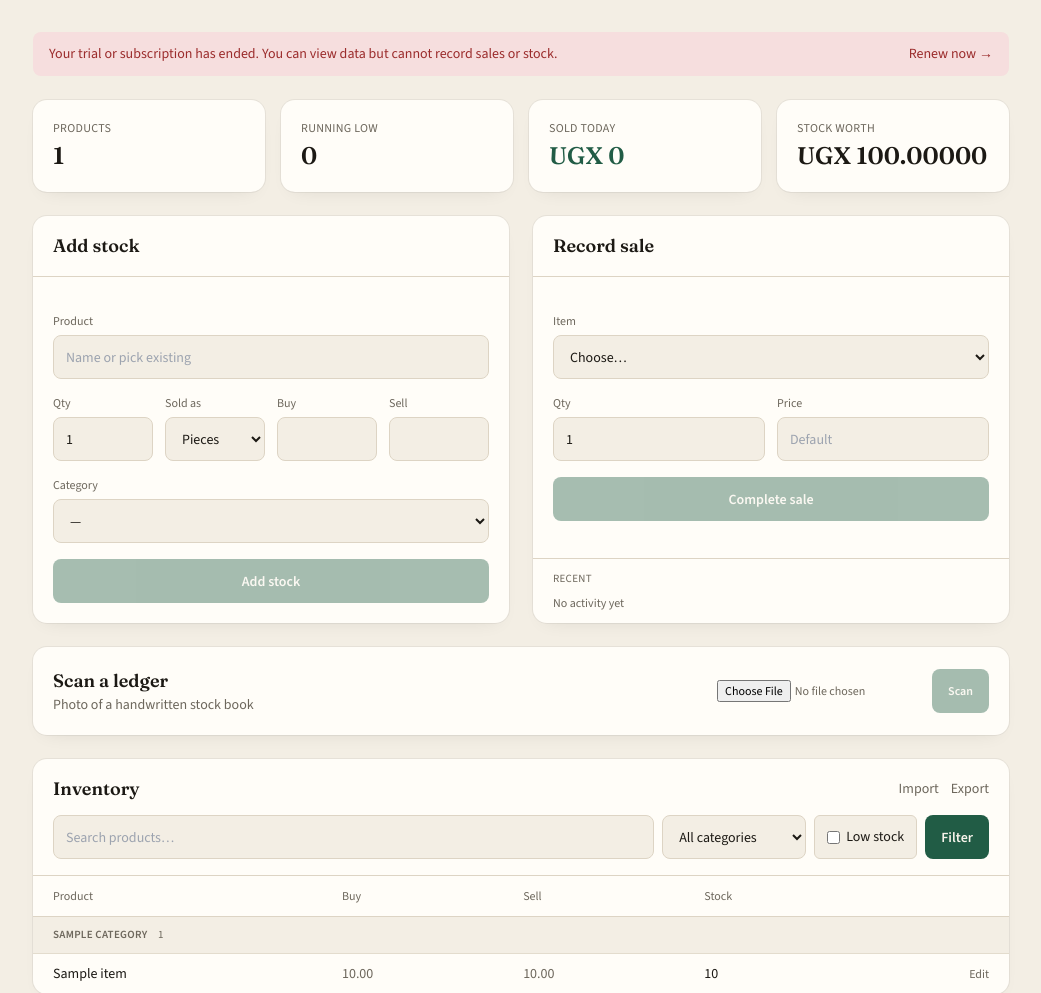
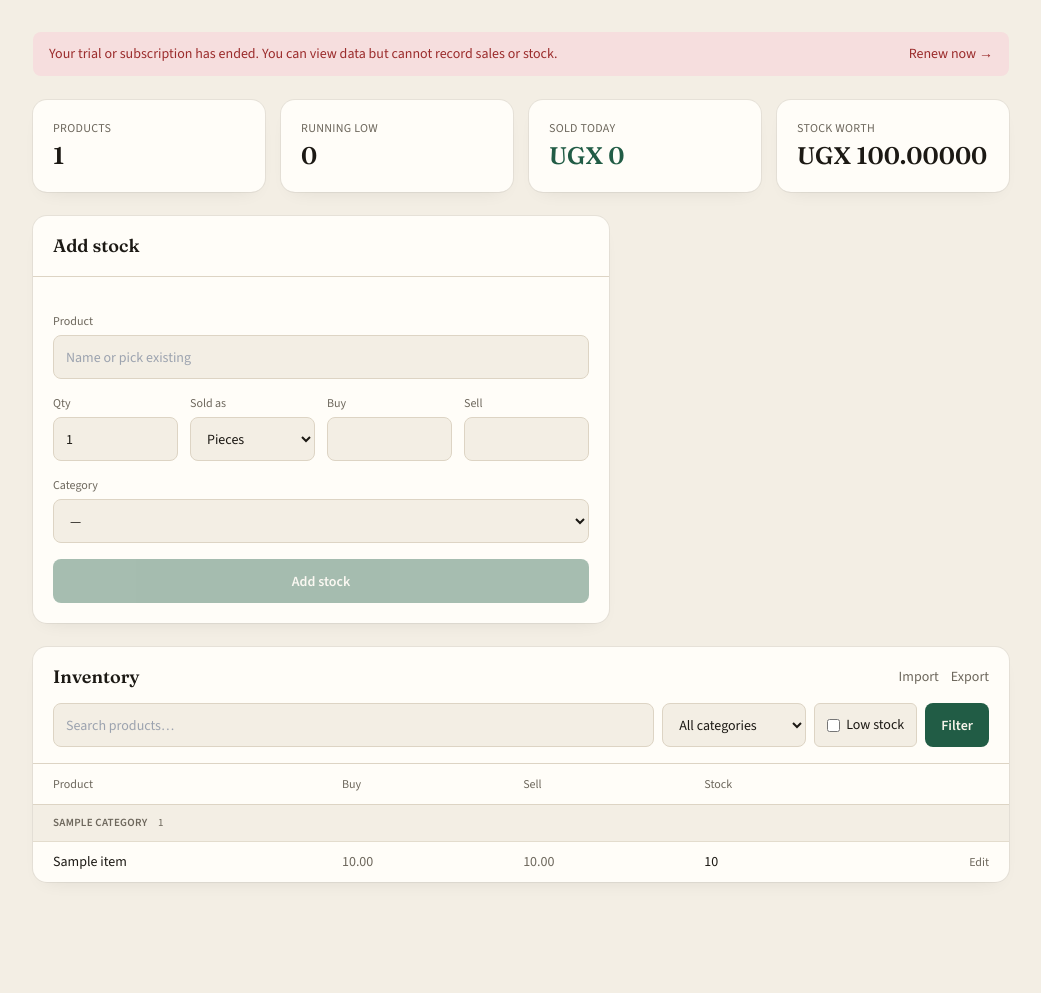
Before and after one commit to lumalabriandouglas-design/cloud_stock_manager, a Django app: page / in a window 1280 px wide. Shown: the part 65-1058 px from the top of the page, without its empty margins (119-1160 px from the left). After the commit the page ends 948 px from the top, so only its background shows below. Run offline with Django 5.2, Linux system fonts and the light colour scheme; a user stored in the database is signed in; tables that the repository leaves empty hold one stand-in row (values such as "Sample post"); data that the repository does not hold is empty; some libraries are stand-ins or nearby versions.

Commit message:
Keep selling on Sell and hide the ledger scan
Inventory is stock only. Record sale lives on the Sell tab.

```diff
--- a/legacy/inventory/templates/inventory/dashboard.html
+++ b/legacy/inventory/templates/inventory/dashboard.html
@@ -52,7 +52,7 @@
     {% endif %}
 
     {% if can_manage_stock %}
-    <div class="mt-6 grid grid-cols-1 gap-4 lg:grid-cols-2 sm:gap-6">
+    <div class="mt-6 max-w-xl">
         <section class="card overflow-hidden">
             <div class="border-b border-line px-5 py-4"><h2 class="text-lg font-semibold">Add stock</h2></div>
             <form action="{% url 'record_stock_in' %}" method="post" class="space-y-4 p-5">
@@ -78,38 +78,7 @@
                 <button type="submit" class="btn-primary w-full" {% if not sub_active %}disabled{% endif %}>Add stock</button>
             </form>
         </section>
-        <section class="card flex flex-col overflow-hidden">
-            <div class="border-b border-line px-5 py-4"><h2 class="text-lg font-semibold">Record sale</h2></div>
-            <form action="{% url 'record_sale' %}" method="post" class="flex-1 space-y-4 p-5">
-                {% csrf_token %}
-                <label class="block"><span class="mb-1.5 block text-xs font-medium text-muted">Item</span>
-                    <select name="item_id" required class="field"><option value="">Choose…</option>{% for item in items %}<option value="{{ item.id }}">{{ item.name }} ({{ item.stock_label }})</option>{% endfor %}</select>
-                </label>
-                <div class="grid grid-cols-2 gap-3">
-                    <label class="block"><span class="mb-1.5 block text-xs font-medium text-muted">Qty</span><input type="number" name="quantity" min="0.001" step="0.001" value="1" required class="field"></label>
-                    <label class="block"><span class="mb-1.5 block text-xs font-medium text-muted">Price</span><input type="number" step="0.01" name="sell_price" placeholder="Default" class="field"></label>
-                </div>
-                <button type="submit" class="btn-primary w-full" {% if not sub_active %}disabled{% endif %}>Complete sale</button>
-            </form>
-            <div class="border-t border-line px-5 py-3">
-                <p class="mb-2 text-[11px] font-medium uppercase tracking-wide text-muted">Recent</p>
-                {% for a in recent_activity %}<div class="flex justify-between gap-2 text-xs"><span class="truncate">{{ a.message }}</span><span class="shrink-0 text-muted">{{ a.created_at|timesince }} ago</span></div>
-                {% empty %}<p class="text-xs text-muted">No activity yet</p>{% endfor %}
-            </div>
-        </section>
     </div>
-
-    <section class="card mt-6 flex flex-col gap-3 p-5 sm:flex-row sm:items-center">
-        <div class="flex-1">
-            <h2 class="text-lg font-semibold">Scan a ledger</h2>
-            <p class="text-sm text-muted">Photo of a handwritten stock book</p>
-        </div>
-        <form action="{% url 'scan_ledger' %}" method="post" enctype="multipart/form-data" class="flex flex-wrap items-center gap-3">
-            {% csrf_token %}
-            <input type="file" name="ledger_photo" accept="image/*" required class="text-xs text-muted">
-            <button type="submit" class="btn-primary h-10 px-4 text-xs" {% if not sub_active %}disabled{% endif %}>Scan</button>
-        </form>
-    </section>
     {% endif %}
 
     <section class="card mt-6 overflow-hidden">
```
